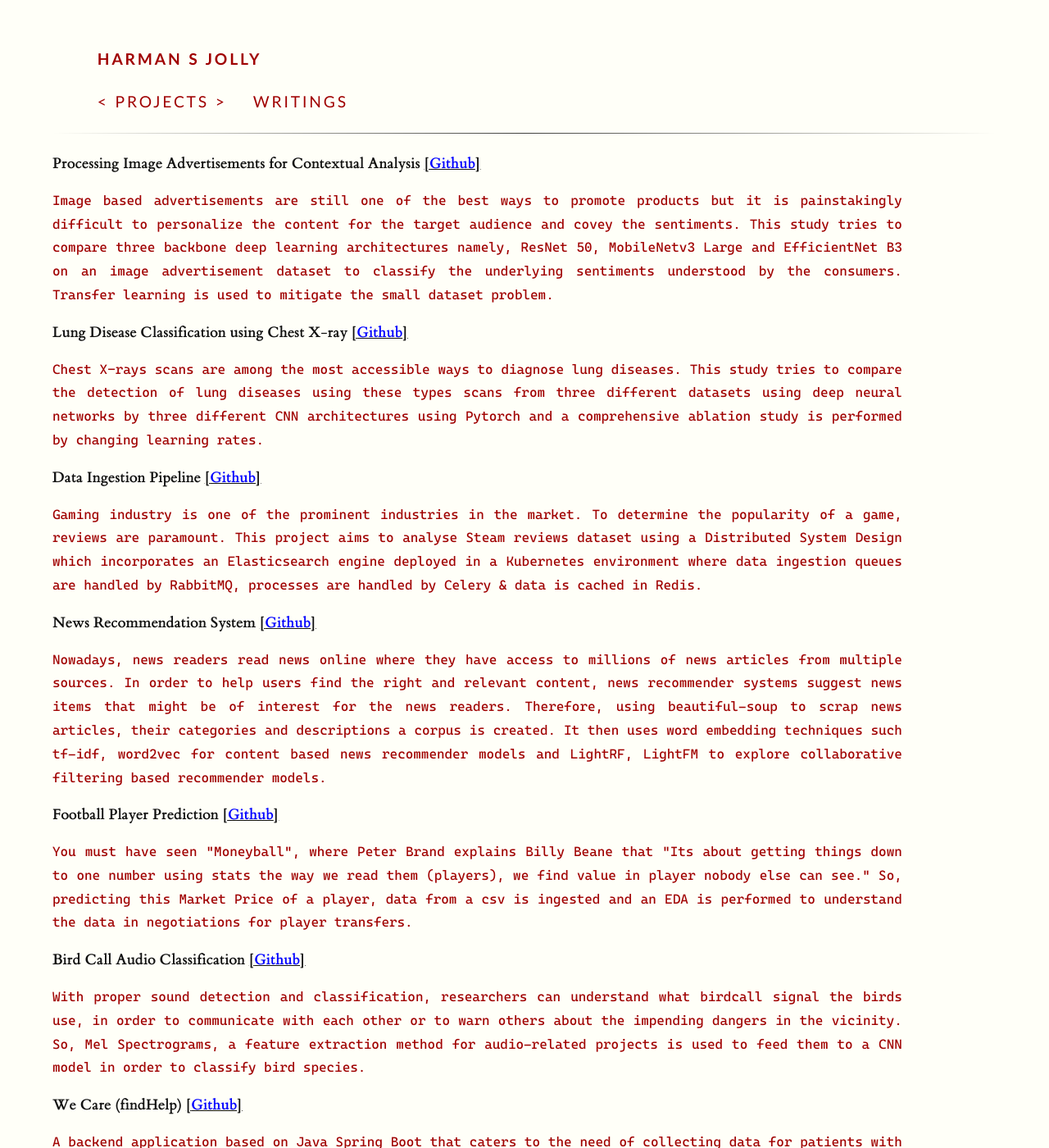
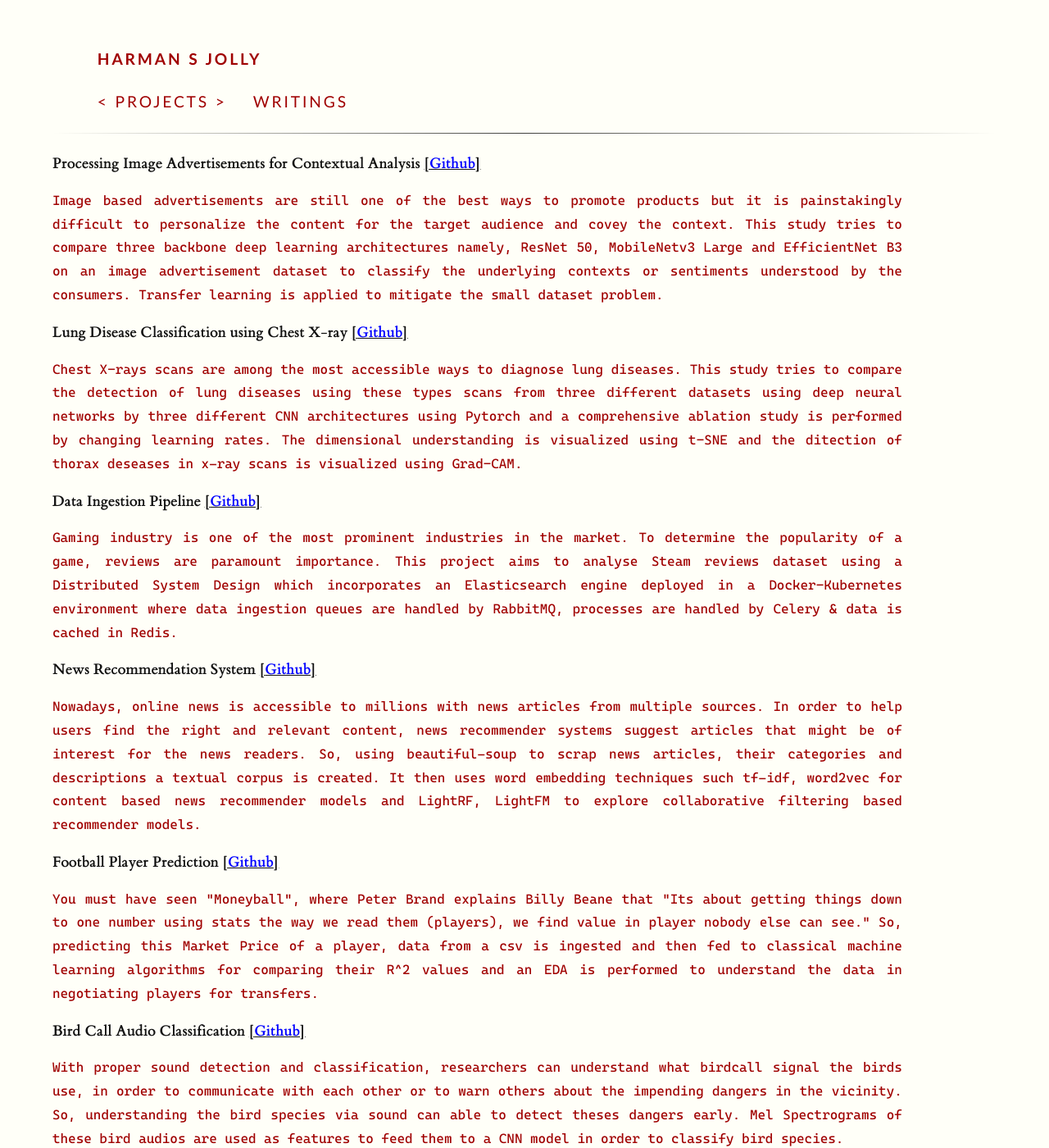
Before and after one commit to coderjolly/coderjolly.github.io, a Jekyll site: the page built from projects.md, in a window 1280 px wide and 1400 px high. Shown: the whole window at 82% size. Built offline with Jekyll 4.4.1, drawn with Linux system fonts in a browser that asks for light colours; a style sheet for code colours, icons or effects is not loaded; some of the changed text lies outside the part shown.

Commit message:
updated project descriptions

```diff
--- a/projects.md
+++ b/projects.md
@@ -8,37 +8,37 @@ weight: 2
 **Processing Image Advertisements for Contextual Analysis** [**[<font color='blue'>Github</font>]**](https://github.com/coderjolly/processing-advertisements)
 <br/>
 
-``Image based advertisements are still one of the best ways to promote products but it is painstakingly difficult to personalize the content for the target audience and covey the sentiments. This study tries to compare three backbone deep learning architectures namely, ResNet 50, MobileNetv3 Large and EfficientNet B3 on an image advertisement dataset to classify the underlying sentiments understood by the consumers. Transfer learning is used to mitigate the small dataset problem.``
+``Image based advertisements are still one of the best ways to promote products but it is painstakingly difficult to personalize the content for the target audience and covey the context. This study tries to compare three backbone deep learning architectures namely, ResNet 50, MobileNetv3 Large and EfficientNet B3 on an image advertisement dataset to classify the underlying contexts or sentiments understood by the consumers. Transfer learning is applied to mitigate the small dataset problem.``
 
 
 **Lung Disease Classification using Chest X-ray** [**[<font color='blue'>Github</font>]**](https://github.com/coderjolly/Chest-X-Ray-Classification)
 <br/>
 
-``Chest X-rays scans are among the most accessible ways to diagnose lung diseases. This study tries to compare the detection of lung diseases using these types scans from three different datasets using deep neural networks by three different CNN architectures using Pytorch and a comprehensive ablation study is performed by changing learning rates.``
+``Chest X-rays scans are among the most accessible ways to diagnose lung diseases. This study tries to compare the detection of lung diseases using these types scans from three different datasets using deep neural networks by three different CNN architectures using Pytorch and a comprehensive ablation study is performed by changing learning rates. The dimensional understanding is visualized using t-SNE and the ditection of thorax deseases in x-ray scans is visualized using Grad-CAM.``
 
 
 **Data Ingestion Pipeline** [**[<font color='blue'>Github</font>]**](https://github.com/coderjolly/data-ingestion-pipeline)
 <br/>
 
-``Gaming industry is one of the prominent industries in the market. To determine the popularity of a game, reviews are paramount. This project aims to analyse Steam reviews dataset using a Distributed System Design which incorporates an Elasticsearch engine deployed in a Kubernetes environment where data ingestion queues are handled by RabbitMQ, processes are handled by Celery & data is cached in Redis.``
+``Gaming industry is one of the most prominent industries in the market. To determine the popularity of a game, reviews are paramount importance. This project aims to analyse Steam reviews dataset using a Distributed System Design which incorporates an Elasticsearch engine deployed in a Docker-Kubernetes environment where data ingestion queues are handled by RabbitMQ, processes are handled by Celery & data is cached in Redis.``
 
 
 **News Recommendation System** [**[<font color='blue'>Github</font>]**](https://github.com/coderjolly/news-recommender)
 <br/>
 
-``Nowadays, news readers read news online where they have access to millions of news articles from multiple sources. In order to help users find the right and relevant content, news recommender systems suggest news items that might be of interest for the news readers. Therefore, using beautiful-soup to scrap news articles, their categories and descriptions a corpus is created. It then uses word embedding techniques such tf-idf, word2vec for content based news recommender models and LightRF, LightFM to explore collaborative filtering based recommender models.``
+``Nowadays, online news is accessible to millions with news articles from multiple sources. In order to help users find the right and relevant content, news recommender systems suggest articles that might be of interest for the news readers. So, using beautiful-soup to scrap news articles, their categories and descriptions a textual corpus is created. It then uses word embedding techniques such tf-idf, word2vec for content based news recommender models and LightRF, LightFM to explore collaborative filtering based recommender models.``
 
 
 **Football Player Prediction** [**[<font color='blue'>Github</font>]**](https://github.com/coderjolly/football-player-prediction)
 <br/>
 
-``You must have seen "Moneyball", where Peter Brand explains Billy Beane that "Its about getting things down to one number using stats the way we read them (players), we find value in player nobody else can see." So, predicting this Market Price of a player, data from a csv is ingested and an EDA is performed to understand the data in negotiations for player transfers.``
+``You must have seen "Moneyball", where Peter Brand explains Billy Beane that "Its about getting things down to one number using stats the way we read them (players), we find value in player nobody else can see." So, predicting this Market Price of a player, data from a csv is ingested and then fed to classical machine learning algorithms for comparing their R^2 values and an EDA is performed to understand the data in negotiating players for transfers.``
 
 
 **Bird Call Audio Classification** [**[<font color='blue'>Github</font>]**](https://github.com/coderjolly/bird-call)
 <br/>
 
-``With proper sound detection and classification, researchers can understand what birdcall signal the birds use, in order to communicate with each other or to warn others about the impending dangers in the vicinity. So, Mel Spectrograms, a feature extraction method for audio-related projects is used to feed them to a CNN model in order to classify bird species.``
+``With proper sound detection and classification, researchers can understand what birdcall signal the birds use, in order to communicate with each other or to warn others about the impending dangers in the vicinity. So, understanding the bird species via sound can able to detect theses dangers early. Mel Spectrograms of these bird audios are used as features to feed them to a CNN model in order to classify bird species.``
 
 
 **We Care (findHelp)** [**[<font color='blue'>Github</font>]**](https://github.com/coderjolly/find-help)
@@ -49,12 +49,12 @@ weight: 2
 **Decour Classification API** [**[<font color='blue'>Github</font>]**](https://github.com/coderjolly/fulhous-api)
 <br/>
 
-``This was a timed company task for classifying home decour images, where an end-to-end pipeline for deep neural network model was to be built and an API that accepts an image to access it and returns the predicted label as output. This model output was also dockerized for this task along server deployment.``
+``This was a timed company task for classifying home decour images such as a bed, chair or sofa where an end-to-end pipeline was developed. This deep neural network model can be accessed by an API which accepts an image and returns the predicted label as output. This Flask API was also dockerized for the task along with server deployment.``
 
 **DonorFu** [**[<font color='blue'>Devpost</font>]**](https://devpost.com/software/donorfu)
 <br/>
 
-``We find many groups on facebook catering to blood requests. Some groups are highly active and thus cluttered with requests, others dormant & requests are unanswered. DonorFu, a facebook messenger bot leveraging access to groups approved by admins to match posts with potential donors to manage these groups which won $17,500 at FB Developer Community Challenge.``
+``We find many groups on facebook catering to blood requests. Some groups are highly active and thus cluttered with requests, others dormant & requests are unanswered. DonorFu, a facebook messenger bot leverages access to groups approved by admins to match posts with potential donors to manage these groups which won $17,500 at FB Developer Community Challenge.``
 
 
 **Sociogram** [**[<font color='blue'>Github</font>]**](https://github.com/coderjolly/sociogram)
```
Also changed, not shown: other parts of projects.md (+1 -1 lines).
